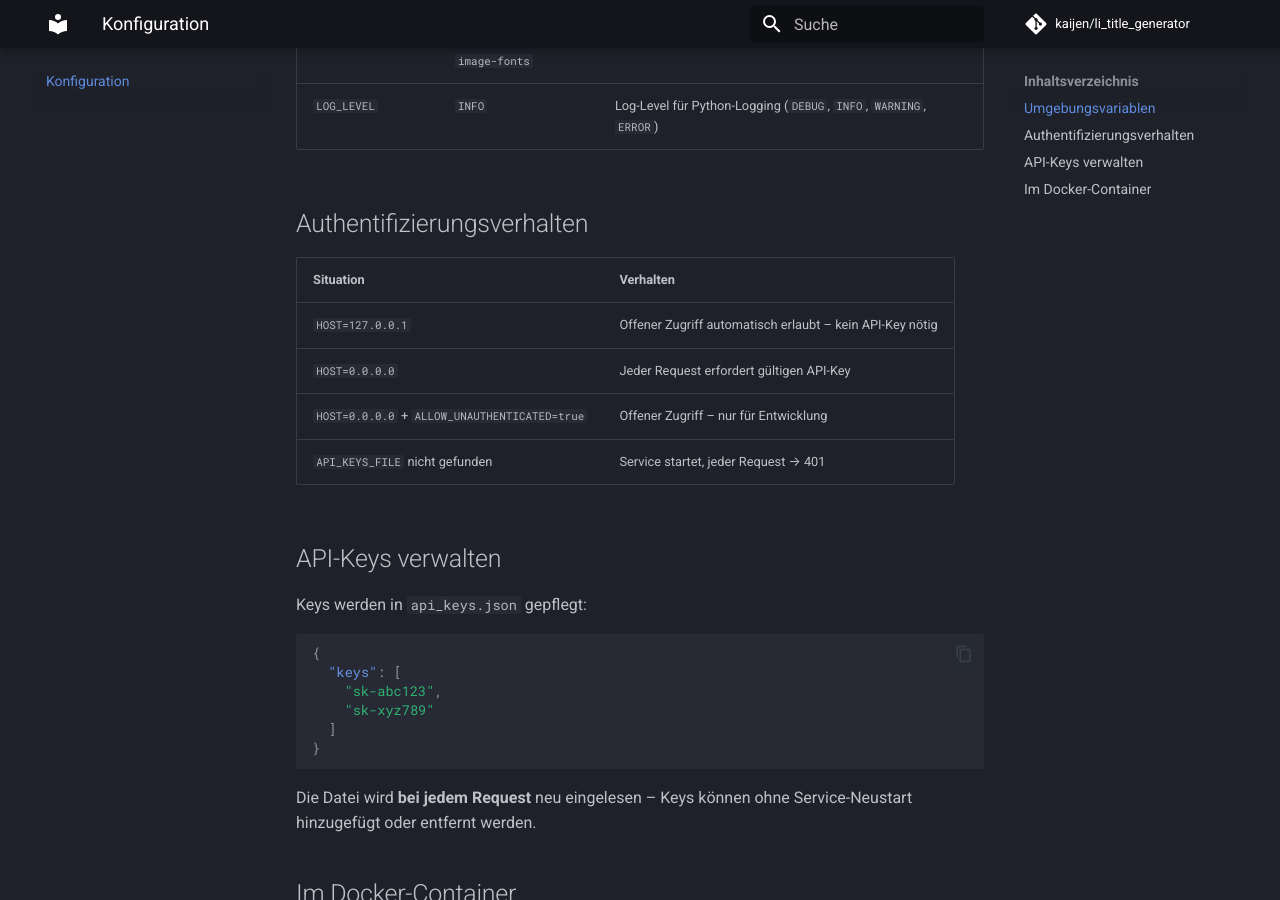
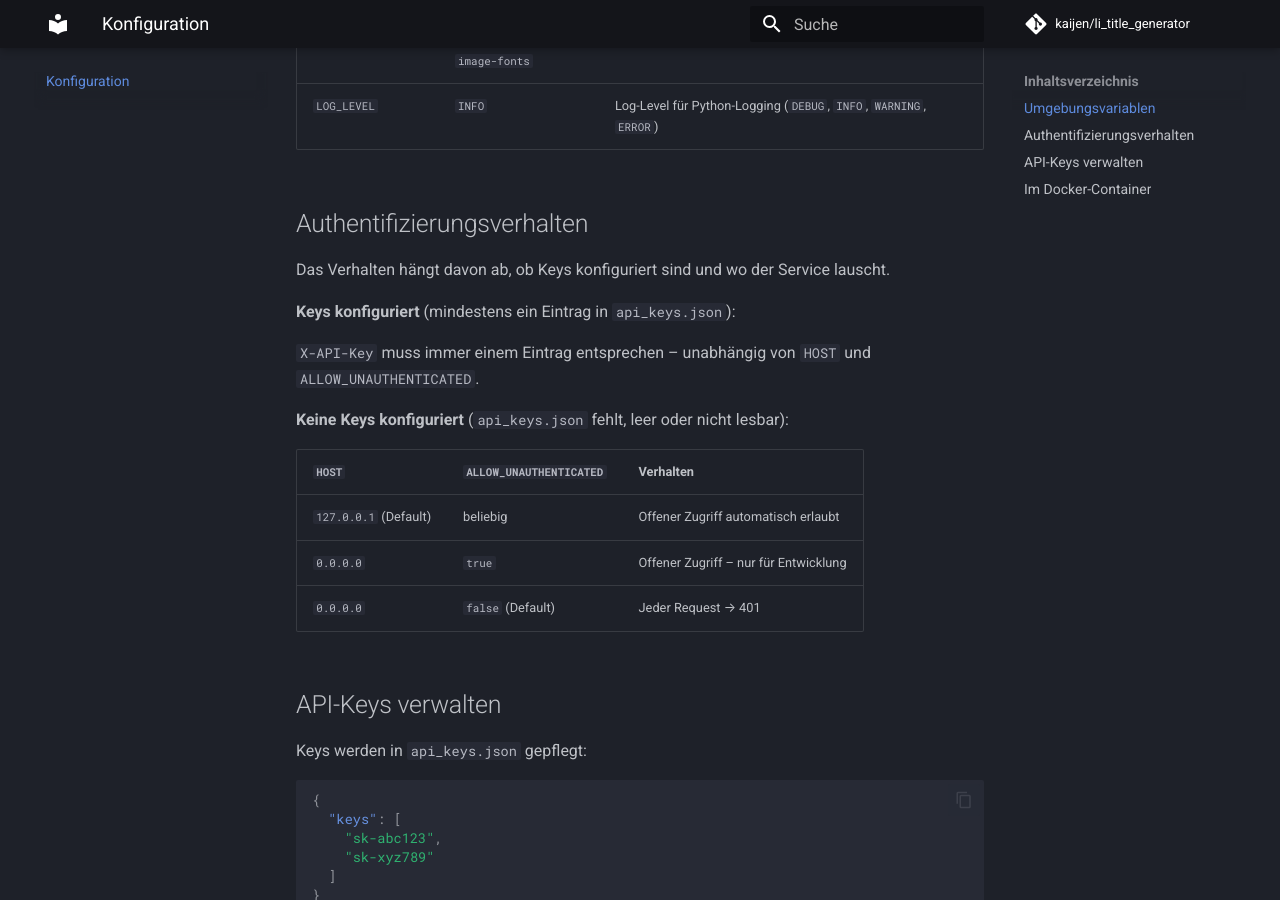
Before and after one commit to kaijen/li_title_generator, an MkDocs documentation site: the page built from docs/configuration.md, in a window 1280 px wide and 900 px high, scrolled down 641 px. Built offline with MkDocs 1.6.1 and Material for MkDocs 9.7.7, drawn with Linux system fonts in a browser that asks for light colours; comment, search, counter and statistics services are not loaded; the version menu is left out.

Commit message:
fix(docs): Correct auth behavior, color aliases and font fallback
Auth tables in api-reference and configuration conflated 'no keys configured'
with 'keys configured' – HOST-based bypass only applies to the former. When
keys exist, X-API-Key is always required regardless of HOST.
Color aliases violett→violet and türkis→cyan were mapped incorrectly.
Font error behavior was wrong: resolver always falls back gracefully to
system fonts or PIL default, never raises HTTP 500.

```diff
--- a/docs/configuration.md
+++ b/docs/configuration.md
@@ -16,12 +16,19 @@ Keine Konfigurationsdatei erforderlich.
 
 ## Authentifizierungsverhalten
 
-| Situation | Verhalten |
-|-----------|-----------|
-| `HOST=127.0.0.1` | Offener Zugriff automatisch erlaubt – kein API-Key nötig |
-| `HOST=0.0.0.0` | Jeder Request erfordert gültigen API-Key |
-| `HOST=0.0.0.0` + `ALLOW_UNAUTHENTICATED=true` | Offener Zugriff – nur für Entwicklung |
-| `API_KEYS_FILE` nicht gefunden | Service startet, jeder Request → 401 |
+Das Verhalten hängt davon ab, ob Keys konfiguriert sind und wo der Service lauscht.
+
+**Keys konfiguriert** (mindestens ein Eintrag in `api_keys.json`):
+
+`X-API-Key` muss immer einem Eintrag entsprechen – unabhängig von `HOST` und `ALLOW_UNAUTHENTICATED`.
+
+**Keine Keys konfiguriert** (`api_keys.json` fehlt, leer oder nicht lesbar):
+
+| `HOST` | `ALLOW_UNAUTHENTICATED` | Verhalten |
+|--------|-------------------------|-----------|
+| `127.0.0.1` (Default) | beliebig | Offener Zugriff automatisch erlaubt |
+| `0.0.0.0` | `true` | Offener Zugriff – nur für Entwicklung |
+| `0.0.0.0` | `false` (Default) | Jeder Request → 401 |
 
 ## API-Keys verwalten
 
```
Also changed, not shown: docs/api-reference.md (+7 -2 lines), docs/usage/colors.md (+3 -2 lines), docs/usage/fonts.md (+10 -3 lines).
